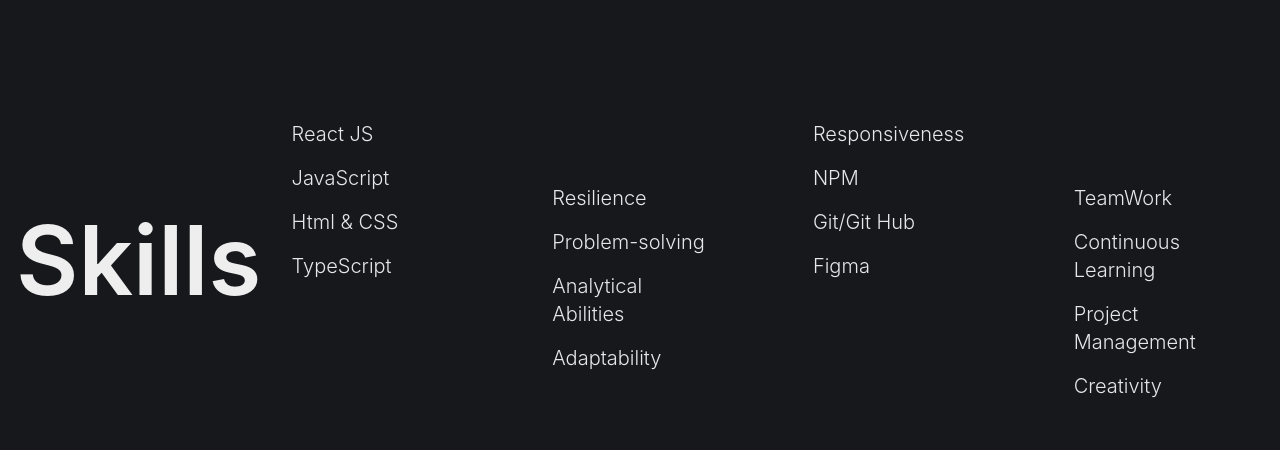
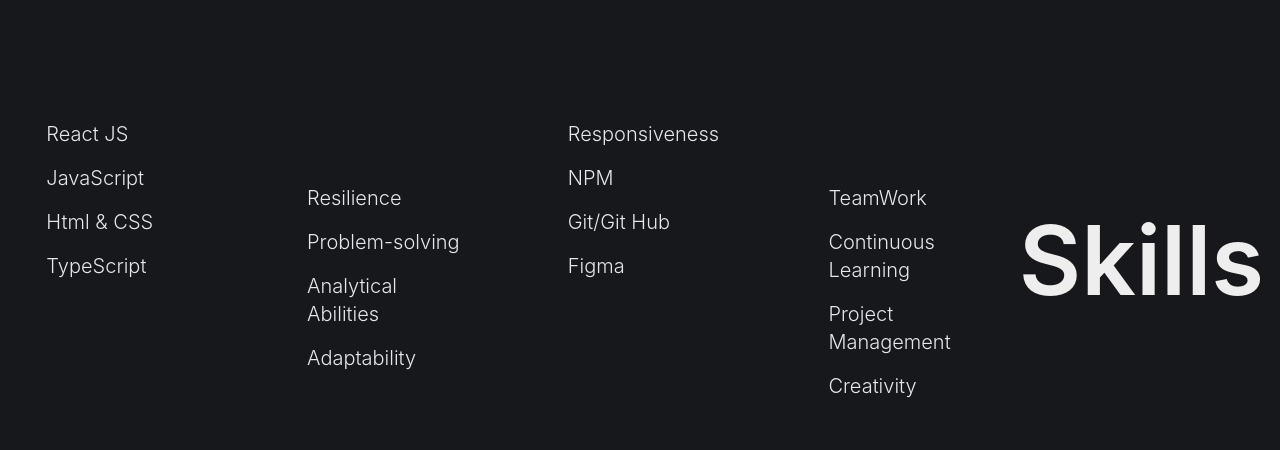
Before and after one commit to Braulin96/portfolio, a React (Create React App) app: page / in a window 1280 px wide. Shown: the part 9740-10190 px from the top of the page. Built offline with nearby package versions, Linux system fonts and the light colour scheme; a web font is replaced by a local one; what tailwindcss-animated would draw is missing.

Commit message:
set skills adding text to right

```diff
--- a/src/components/Skills.js
+++ b/src/components/Skills.js
@@ -6,14 +6,9 @@
     <div id="skills" style={{ height: "100vh", maxHeight: "1000px" }}>
       <div className="max-w-7xl h-full flex mx-auto">
         <div className="lg:flex items-center w-full px-4 justify-center my-auto">
-          <FadeOnScroll data="fade" delay="0" duration="1000">
-            <p className="sm:text-8xl text-6xl font-semibold text-secondary-gray">
-              Skills
-            </p>
-          </FadeOnScroll>
           <div className="w-full">
-            <div className="grid md:grid-cols-4 grid-cols-2  gap-x-10 md:text-xl text-base lg:mt-0 mt-6 gap-y-12 text-gray-200">
-              <FadeOnScroll data="fade" delay="500" duration="1000">
+            <div className="grid md:grid-cols-4 grid-cols-2  gap-x-10 md:text-xl text-base lg:mt-0 mt-6 gap-y-12 text-gray-200 order-last">
+              <FadeOnScroll data="fade" delay="1200" duration="1000">
                 <ul className="font-light flex flex-col gap-y-4 mx-auto w-40">
                   <li>React JS</li>
                   <li>JavaScript</li>
@@ -21,7 +16,7 @@
                   <li>TypeScript</li>
                 </ul>
               </FadeOnScroll>
-              <FadeOnScroll data="fade" delay="700" duration="1000">
+              <FadeOnScroll data="fade" delay="900" duration="1000">
                 <ul className="font-light flex flex-col gap-y-4 lg:mt-16 mx-auto w-40">
                   <li>Resilience</li>
                   <li>Problem-solving</li>
@@ -29,7 +24,7 @@
                   <li>Adaptability</li>
                 </ul>
               </FadeOnScroll>
-              <FadeOnScroll data="fade" delay="900" duration="1000">
+              <FadeOnScroll data="fade" delay="700" duration="1000">
                 <ul className="font-light flex flex-col gap-y-4 mx-auto w-40">
                   <li>Responsiveness</li>
                   <li>NPM</li>
@@ -37,7 +32,7 @@
                   <li>Figma</li>
                 </ul>
               </FadeOnScroll>
-              <FadeOnScroll data="fade" delay="1100" duration="1000">
+              <FadeOnScroll data="fade" delay="500" duration="1000">
                 <ul className="font-light flex flex-col gap-y-4 lg:mt-16 mx-auto w-40">
                   <li>TeamWork</li>
                   <li>Continuous Learning</li>
@@ -47,6 +42,13 @@
               </FadeOnScroll>
             </div>
           </div>
+          <div className="">
+            <FadeOnScroll data="fade" delay="0" duration="1000">
+              <p className="sm:text-8xl text-6xl font-semibold text-secondary-gray">
+                Skills
+              </p>
+            </FadeOnScroll>
+          </div>
         </div>
       </div>
     </div>
```
